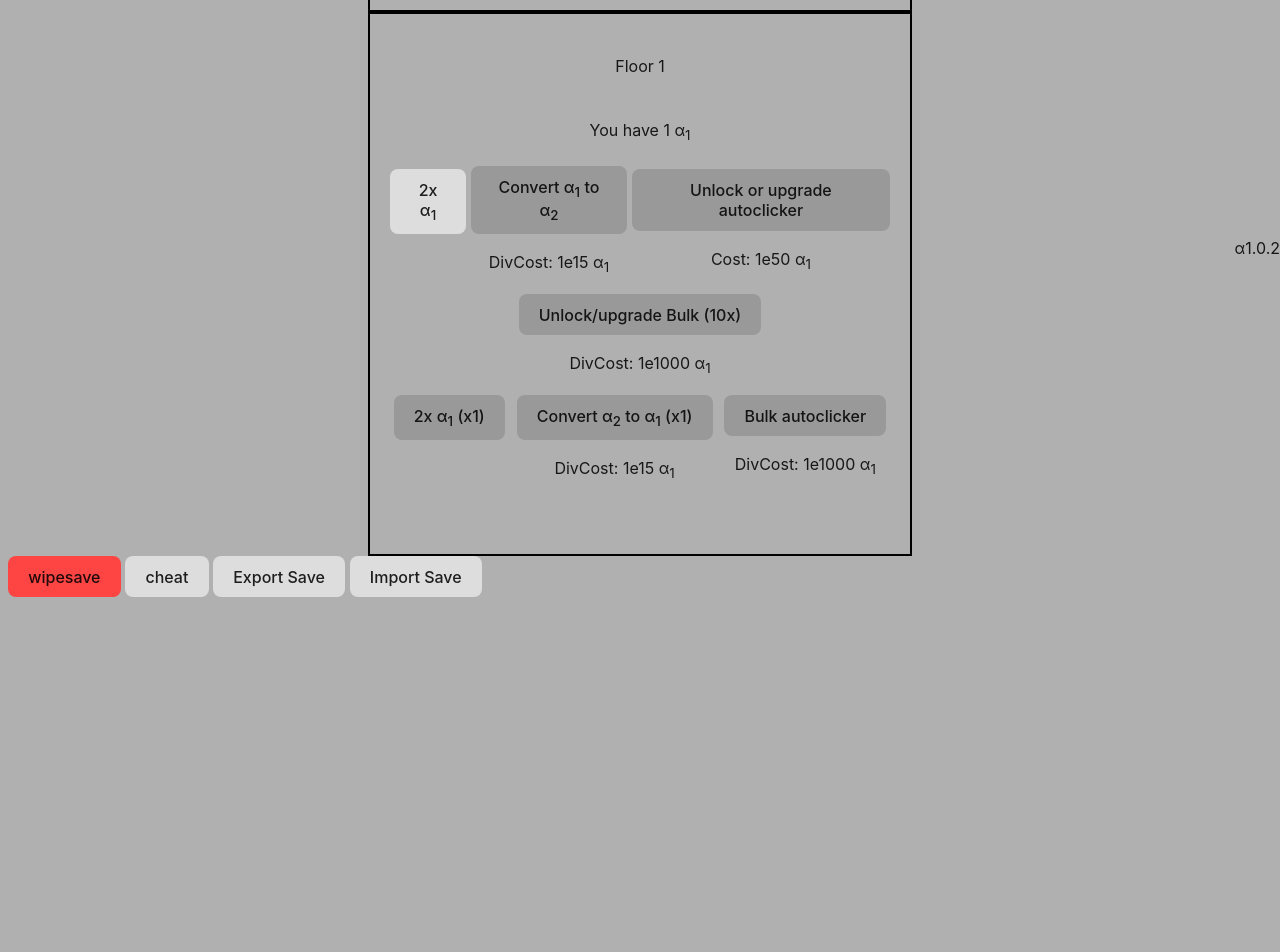
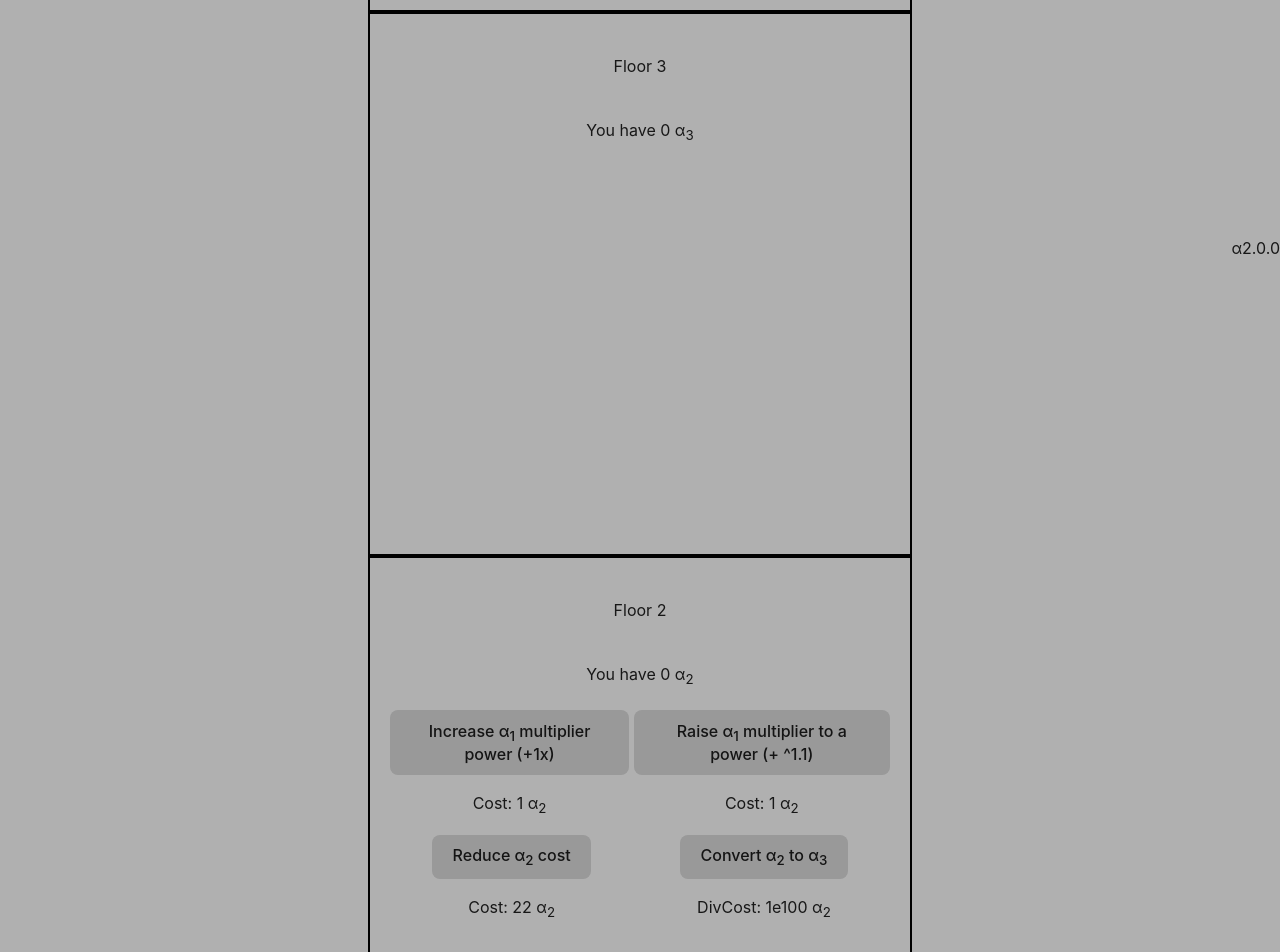
Before and after one commit to XnoobSpeakable/Exponential-Tower, a website built with Vite: page index.html in a window 1280 px wide. Shown: the part 540-1492 px from the top of the page. Before the commit the page ends 1145 px from the top, so only its background shows below. Built offline with nearby package versions, Linux system fonts and the light colour scheme.

Commit message:
a2.0.0 import, export, bugfixes, new floors

```diff
--- a/index.html
+++ b/index.html
@@ -9,6 +9,18 @@
     <script type="module" defer src="src/main.ts"></script>
 
     <div id="overview"></div>
+
+    <div class="floor bordered centered">
+      <div class="centered">Floor 4</div>
+      <div id="alphafourtext" class="centered">You have 0 α<sub>4</sub></div>
+
+    </div>
+
+    <div class="floor bordered centered">
+      <div class="centered">Floor 3</div>
+      <div id="alphathreetext" class="centered">You have 0 α<sub>3</sub></div>
+
+    </div>
 
     <div class="floor bordered centered">
       <div class="centered">Floor 2</div>
@@ -27,6 +39,10 @@
         <div>
           <button id="upconversion">Reduce α<sub>2</sub> cost</button>
           <p id="upconversioncost">Cost: 22</p>
+        </div>&nbsp;
+        <div>
+          <button id="convertatwo">Convert α<sub>2</sub> to α<sub>3</sub></button>
+          <p id="convertatwocost">Cost: 1e100</p>
         </div>
       </div>
     </div>
@@ -70,7 +86,7 @@
       </div>
     </div>
 
-    <div id="version">α1.0.2</div>
+    <div id="version">α2.0.0</div>
     <button id="wipesave">wipesave</button>
     <button id="cheat" style="display:none;">cheat</button>
     <button id="export">
--- a/src/data.ts
+++ b/src/data.ts
@@ -3,7 +3,9 @@ import {ExpantaNumX, ExpantaNumXType} from "./ExpantaNumX.ts"
 
 const player: Player = {
     alphaone: new ExpantaNumX('1'),
-    alphatwo: new ExpantaNumX('0.00000000001'),
+    alphatwo: new ExpantaNumX('1e-9'),
+    alphathree: new ExpantaNumX('1e-9'),
+    alphafour: new ExpantaNumX('1e-9'),
     upgradesBought: {
         convertaone: new ExpantaNumX('0'),
         upaonemult: new ExpantaNumX('0'),
@@ -12,7 +14,8 @@ const player: Player = {
         upconversion: new ExpantaNumX('0'),
         bulkup: new ExpantaNumX('0'),
         bulkautoclick: new ExpantaNumX('0'),
-        bulkconvertaone: new ExpantaNumX('0')
+        bulkconvertaone: new ExpantaNumX('0'),
+        convertatwo: new ExpantaNumX('0')
     },
     doubleaonemult: new ExpantaNumX('2'),
     autoclickKey: 0,
@@ -20,12 +23,15 @@ const player: Player = {
     bulkLevel: new ExpantaNumX('0'),
     bulkAutoclickKey: 0,
     bulkAutoclickFlag: false,
-    conversions: new ExpantaNumX('0')
+    conversions: new ExpantaNumX('0'),
+    conversionsTwo: new ExpantaNumX('0')
 };
 
 export interface Player {
     alphaone: ExpantaNumXType;
     alphatwo: ExpantaNumXType;
+    alphathree: ExpantaNumXType;
+    alphafour: ExpantaNumXType;
     upgradesBought: {
         [key: string]: ExpantaNumXType;
     },
@@ -35,6 +41,7 @@ export interface Player {
     bulkAutoclickKey: number;
     bulkAutoclickFlag: boolean;
     conversions: ExpantaNumXType;
+    conversionsTwo: ExpantaNumXType;
     [key: string]: ExpantaNumXType | { [key: string]: ExpantaNumXType } | number | boolean;
 }
 
--- a/src/main.ts
+++ b/src/main.ts
@@ -48,7 +48,7 @@ setInterval(() => {
     }
     if(getUpgradeTimesBought("bulkautoclick").gt(0) && player.bulkAutoclickFlag) {
         clearInterval(bulkAutoclickInterval);
-        bulkAutoclickInterval = setInterval(() => { clickDoubler() }, player.autoclickKey)
+        bulkAutoclickInterval = setInterval(() => { bulkClickDoubler(player.bulkLevel, true) }, player.autoclickKey)
         player.bulkAutoclickFlag = false
     }
 
@@ -61,8 +61,12 @@ setInterval(() => {
 function updateTexts() {
     element("alphaonetext").innerHTML = `You have ${format(player.alphaone)} α<sub>1</sub>`
     element("alphatwotext").innerHTML = `You have ${format(player.alphatwo)} α<sub>2</sub>`
+    element("alphathreetext").innerHTML = `You have ${format(player.alphathree)} α<sub>3</sub>`
+    element("alphafourtext").innerHTML = `You have ${format(player.alphafour)} α<sub>4</sub>`
     element("overview").innerHTML = `α<sub>1</sub>: ${format(player.alphaone)}<br>
-        α<sub>2</sub>: ${format(player.alphatwo)}<br> `
+        α<sub>2</sub>: ${format(player.alphatwo)}<br>
+        α<sub>3</sub>: ${format(player.alphathree)}<br>
+        α<sub>4</sub>: ${format(player.alphafour)}<br>`
 
     element("doubleaone").innerHTML = `${format(player.doubleaonemult)}x α<sub>1</sub>`
     element("bulkdoubleaone").innerHTML = `${format(player.doubleaonemult)}x α<sub>1</sub> (x${format(new ExpantaNumX.pow(10, player.bulkLevel))})`
@@ -70,6 +74,15 @@ function updateTexts() {
 }
 
 function updateButtons() {
+    if(!getUpgradeTimesBought("bulkup").gt(0)) {
+        element("bulkdoubleaone").setAttribute("disabled", "disabled");
+        element("bulkconvertaone").setAttribute("disabled", "disabled");
+        element("bulkautoclick").setAttribute("disabled", "disabled");
+    } else {
+        element("bulkdoubleaone").removeAttribute("disabled");
+        element("bulkconvertaone").removeAttribute("disabled");
+        element("bulkautoclick").removeAttribute("disabled");
+    }
     for (const upgrade in upgrades) {
         const upgradeObj = upgrades[upgrade];
         const canBuy = player[upgradeObj.currency].gte(upgradeObj.cost)
@@ -78,11 +91,6 @@ function updateButtons() {
         } else {
             element(upgradeObj.buttonDiv).setAttribute("disabled", "disabled")
         }
-    }
-    if(!getUpgradeTimesBought("bulkup").gt(0)) {
-        element("bulkdoubleaone").setAttribute("disabled", "disabled");
-        element("bulkconvertaone").setAttribute("disabled", "disabled");
-        element("bulkautoclick").setAttribute("disabled", "disabled");
     }
 }
 
--- a/src/upgrades.ts
+++ b/src/upgrades.ts
@@ -142,6 +142,21 @@ export const upgrades: Upgrades = {
         },
         functionfirst: true
     },
+    convertatwo: {
+        buttonDiv: "convertatwo",
+        costDiv: "convertatwocost",
+        cost: new ExpantaNumX('1e100'),
+        costType: "div",
+        costFormula: function () {
+            upgrades.convertatwo.cost = ExpantaNumX.pow(1e100, player.conversionsTwo.plus(1))
+        },
+        currency: "alphatwo",
+        upgrFunction: function () {
+            player.alphathree = player.alphathree.plus(1)
+            player.conversionsTwo = player.conversionsTwo.plus(1)
+        },
+        functionfirst: true
+    },
 }
 
 export function updateCostDisp(costDiv: string, cost: ExpantaNumXType, curr: Currency, d: "sub" | "div" = "sub") {
@@ -229,3 +244,5 @@ element("bulkconvertaone").onclick = () => {
 element("bulkautoclick").onclick = () => {
     buyUpgrade(upgrades.bulkautoclick)
 };
+element("convertatwo").onclick = () => {
+    buyUpgrade(upgrades.convertatwo)};
```
